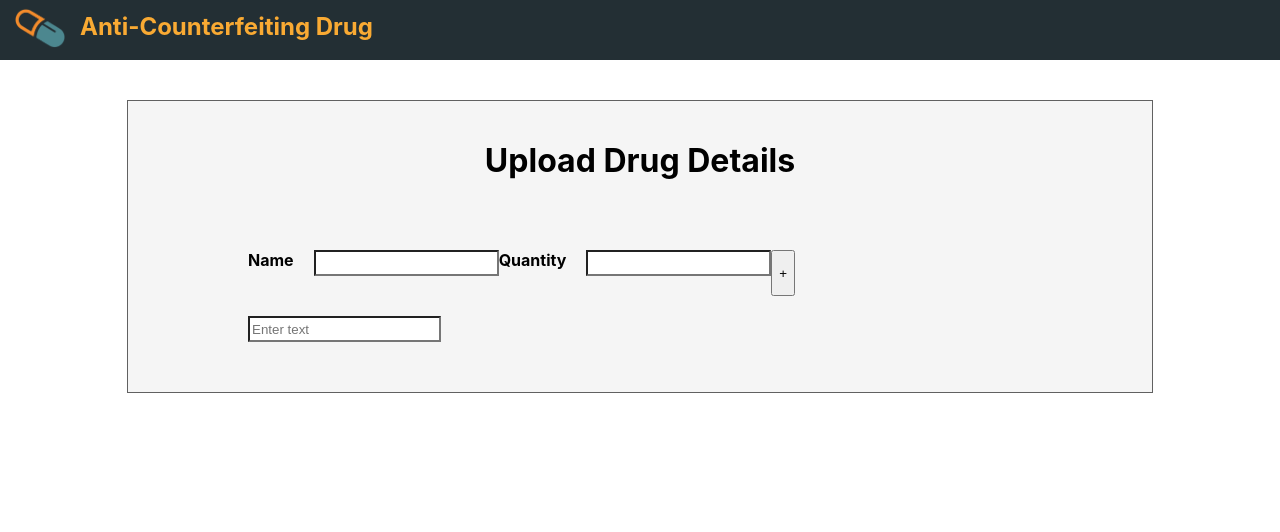
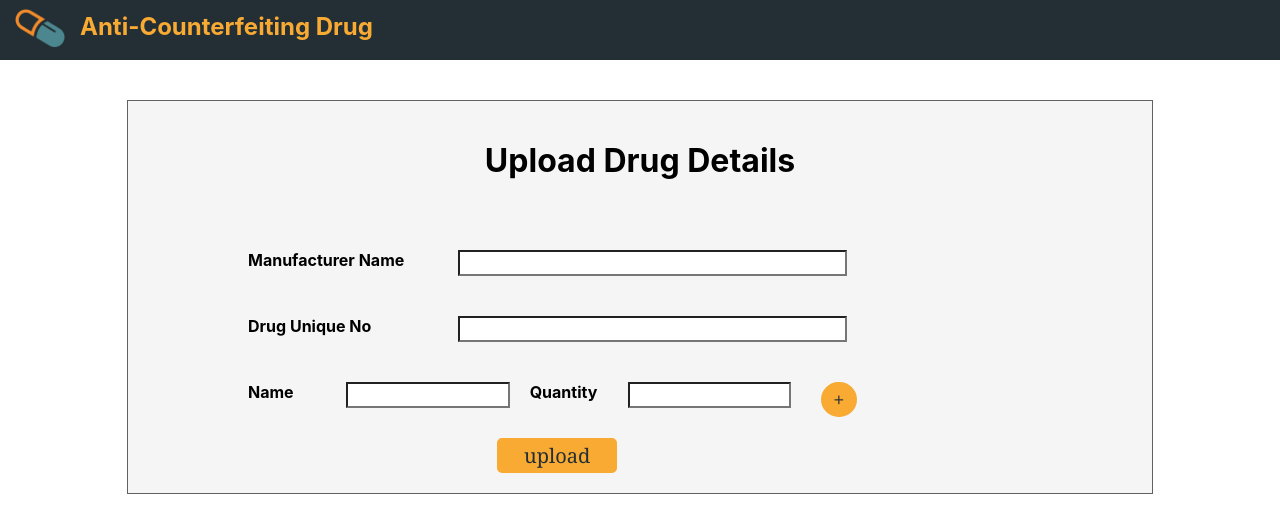
Before and after one commit to Mohitkrishna12/Anti-counterfeiting-drug-using-Blockchain, a React (Create React App) app: page /Userlogin in a window 1280 px wide. Shown: the top 532 px of the page. Built offline with nearby package versions, Linux system fonts and the light colour scheme.

Commit message:
add form  uploaddetails component

```diff
--- a/src/RmUpload.css
+++ b/src/RmUpload.css
@@ -7,6 +7,7 @@
 .upload_form_layout{
 	display: flex;
 	flex-direction: column;
+
 }
 .upload_input{
 	display: flex;
@@ -16,6 +17,51 @@
 .uploadForm form input{
 	height: 20px;
 	margin-bottom: 20px;
+	margin-right: 20px;
 	background-color: white;
 	width: 100%;
 }
+.uploadForm form h4{
+	width: 50%;
+}
+
+
+.upload_btn {
+	margin: 0px 10px;
+	padding: 0px 10px;
+	height: 35px;
+  -webkit-border-radius: 8;
+  -moz-border-radius: 8;
+  border-radius: 50px;
+  font-family: Georgia;
+  color: #232f34;
+  font-size: 20px;
+  background: #f9aa33;
+  border: solid #f9aa33 2px;
+  text-decoration: none;
+}
+
+.upload_btn:hover {
+  background: #db770d;
+  text-decoration: none;
+}
+.upload_btn1 {
+	margin: 0px auto;
+	padding: 0px 10px;
+	height: 35px;
+	width: 120px;
+  -webkit-border-radius: 8;
+  -moz-border-radius: 8;
+  border-radius: 5px;
+  font-family: Georgia;
+  color: #232f34;
+  font-size: 20px;
+  background: #f9aa33;
+  border: solid #f9aa33 2px;
+  text-decoration: none;
+}
+
+.upload_btn1:hover {
+  background: #db770d;
+  text-decoration: none;
+}
--- a/src/RmUpload.js
+++ b/src/RmUpload.js
@@ -21,30 +21,32 @@ function RmUpload() {
 		<div className="RmUpload">
 			<div className="uploadForm">
 			<form className="upload_form_layout">
-		<div className="upload_input">
-			<h4> Name </h4>
+			<div className="upload_input">
+            <h4> Manufacturer Name</h4>
+    		<input type="text" name="name" />
+            </div>
+            <div className="upload_input" >
+            	<h4>Drug Unique No </h4>
+    		<input type="text" name="name" />
+            </div>
+			 {fields.map((field, idx) => {
+        return (
+
+          <div key={`${field}-${idx}`}>
+          <div className="upload_input">
+            <h4> Name </h4>
     		<input type="text" name="name" />
     		<h4>Quantity </h4>
     		<input type="text" name="name" />
-    		 <button type="button" onClick={() => handleAdd()}>
-        +
-      </button>
-		</div>
-		<div className="upload_input">
-			 {fields.map((field, idx) => {
-        return (
-          <div key={`${field}-${idx}`}>
-            <input
-              type="text"
-              placeholder="Enter text"
-              onChange={e => handleChange(idx, e)}
-            />
-
+    		 <button className="upload_btn" type="button" onClick={() => handleAdd()}>
+       			 +
+      		</button>
+            </div>
           </div>
         );
       })}
-		</div>
 
+		<button className="upload_btn1">upload</button>
 
 		</form>
 
```
